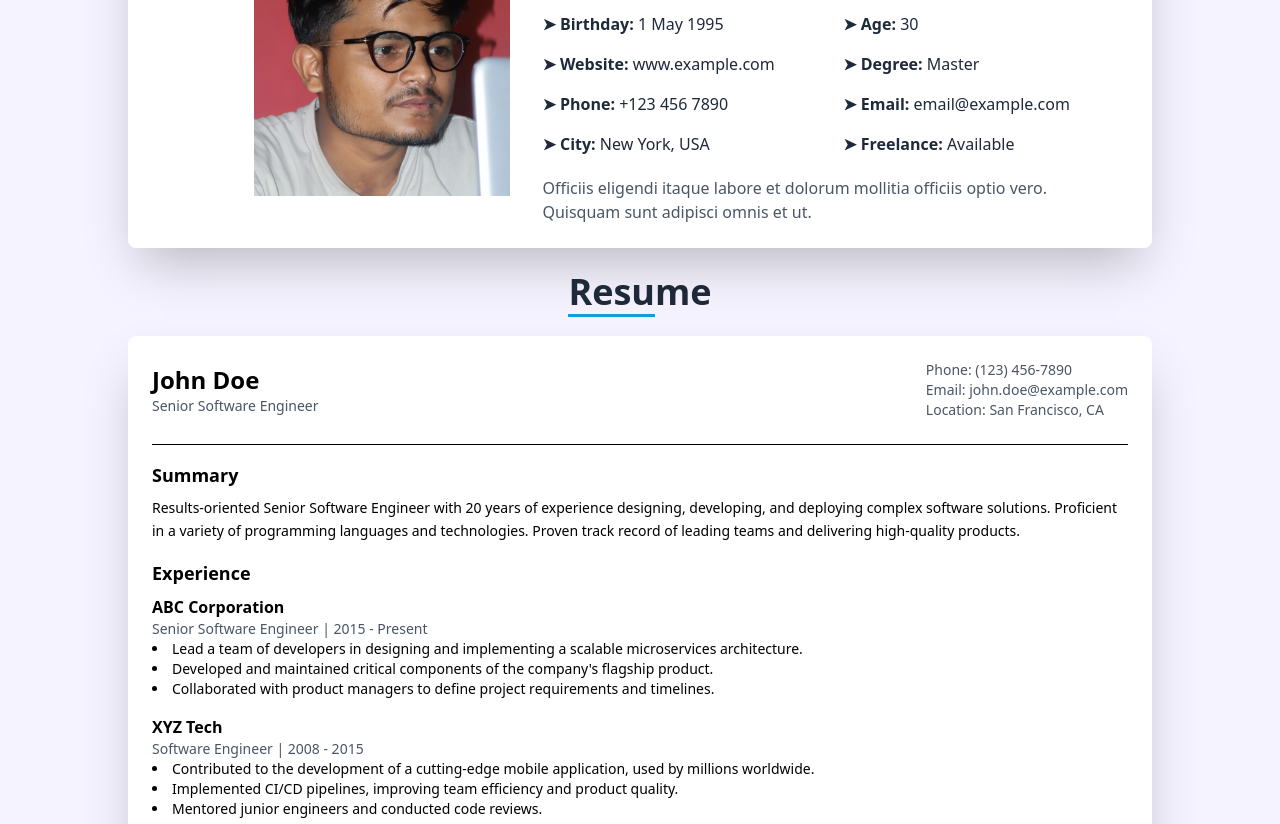
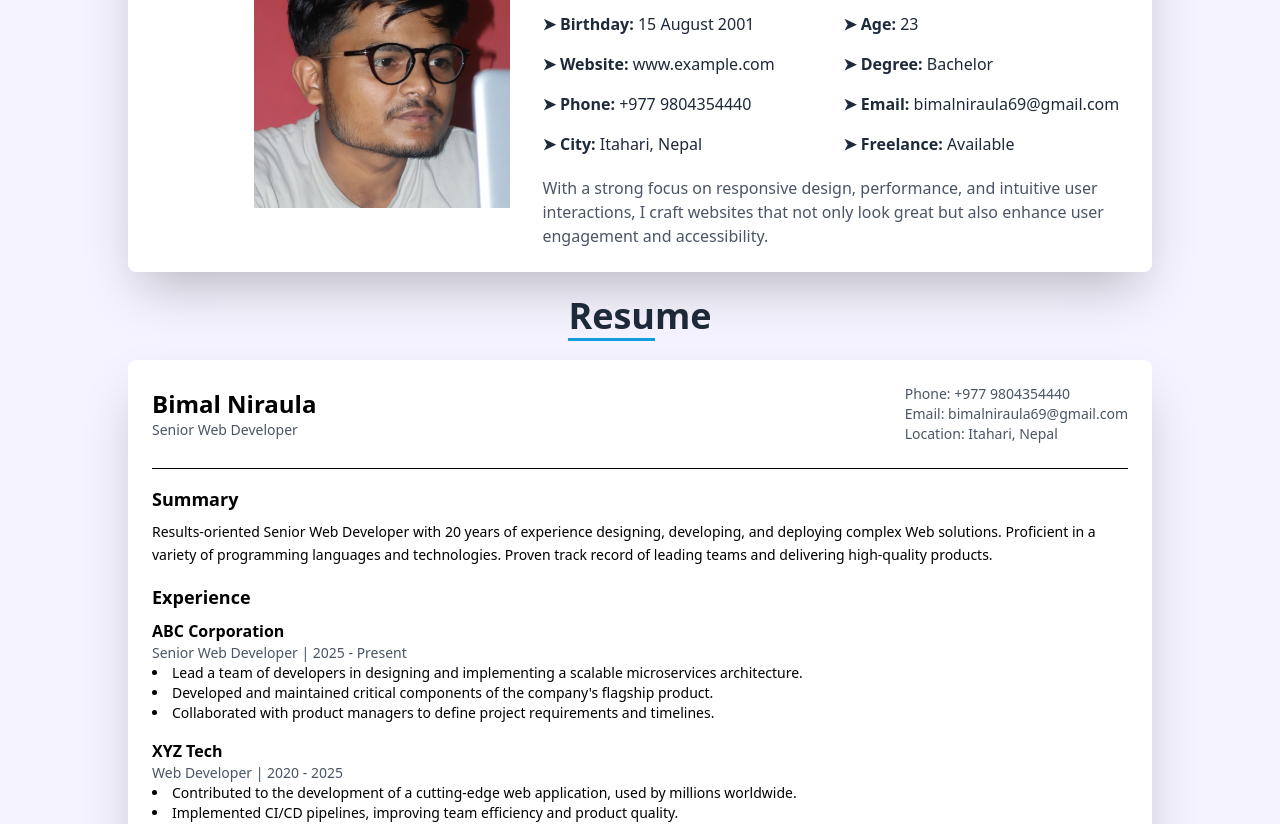
Before and after one commit to BimalNiraula69/Portfolio-Site, a React (Vite) app: page / in a window 1280 px wide. Shown: the part 1000-1824 px from the top of the page. Built offline with nearby package versions, Linux system fonts and the light colour scheme.

Commit message:
almost done

```diff
--- a/package.json
+++ b/package.json
@@ -17,6 +17,7 @@
     "@tailwindcss/vite": "^4.0.3",
     "autoprefixer": "^10.4.20",
     "bootstrap": "^5.3.3",
+    "emailjs-com": "^3.2.0",
     "framer-motion": "^12.4.2",
     "postcss": "^8.5.1",
     "react": "^18.3.1",
@@ -24,6 +25,7 @@
     "react-dom": "^18.3.1",
     "react-icons": "^5.4.0",
     "react-router-dom": "^7.1.3",
+    "react-scroll": "^1.9.2",
     "react-simple-typewriter": "^5.0.1",
     "styled-components": "^6.1.14",
     "tailwindcss": "^4.0.3"
--- a/src/App.jsx
+++ b/src/App.jsx
@@ -1,10 +1,27 @@
+import { BrowserRouter, Routes, Route } from "react-router-dom"
 import Home from "./components/Home"
+import Contact from './components/Contact'
+import About from './components/About'
+import Resume from './components/Resume'
+import Portfolio from './components/Portfolio'
+import Services from './components/Services'
+import MainContent from './components/MainContent'
+import Posts from './components/Posts'
 
 function App() {
   return(
-    <div>
-      <Home/>
-    </div>
+  <BrowserRouter>
+      <Routes>
+        <Route path="/" element={<Home />} />
+        <Route path="/maincontent" element={<MainContent />} />
+        <Route path="/posts" element={<Posts />} />
+        <Route path="/about" element={<About />} />
+        <Route path="/resume" element={<Resume />} />
+        <Route path="/portfolio" element={<Portfolio />} />
+        <Route path="/services" element={<Services />} />
+        <Route path="/contact" element={<Contact />} />
+      </Routes>
+  </BrowserRouter>
   )
 }
 
--- a/src/components/About.jsx
+++ b/src/components/About.jsx
@@ -36,23 +36,23 @@ const About = () => {
           <div>
             <h1 className="text-xl font-bold">UI/UX Designer & Web Developer</h1>
             <p className="text-sm text-gray-600 mt-3">
-              Lorem ipsum dolor sit amet, consectetur adipiscing elit, sed do eiusmod tempor incididunt ut labore et dolore magna aliqua.
+            As a passionate Web Developer and UI/UX Designer, I create visually stunning and user-friendly digital experiences that seamlessly blend functionality with aesthetics.
             </p>
           </div>
 
           <div className="grid grid-cols-1 sm:grid-cols-2 gap-4 mt-5">
-            <p className="text-gray-800"><strong>➤ Birthday:</strong> 1 May 1995</p>
-            <p className="text-gray-800"><strong>➤ Age:</strong> 30</p>
+            <p className="text-gray-800"><strong>➤ Birthday:</strong> 15 August 2001</p>
+            <p className="text-gray-800"><strong>➤ Age:</strong> 23</p>
             <p className="text-gray-800"><strong>➤ Website:</strong> www.example.com</p>
-            <p className="text-gray-800"><strong>➤ Degree:</strong> Master</p>
-            <p className="text-gray-800"><strong>➤ Phone:</strong> +123 456 7890</p>
-            <p className="text-gray-800"><strong>➤ Email:</strong> email@example.com</p>
-            <p className="text-gray-800"><strong>➤ City:</strong> New York, USA</p>
+            <p className="text-gray-800"><strong>➤ Degree:</strong> Bachelor</p>
+            <p className="text-gray-800"><strong>➤ Phone:</strong> +977 9804354440</p>
+            <p className="text-gray-800"><strong>➤ Email:</strong> bimalniraula69@gmail.com</p>
+            <p className="text-gray-800"><strong>➤ City:</strong> Itahari, Nepal</p>
             <p className="text-gray-800"><strong>➤ Freelance:</strong> Available</p>
           </div>
 
           <p className="text-gray-600 mt-5">
-            Officiis eligendi itaque labore et dolorum mollitia officiis optio vero. Quisquam sunt adipisci omnis et ut.
+          With a strong focus on responsive design, performance, and intuitive user interactions, I craft websites that not only look great but also enhance user engagement and accessibility.
           </p>
         </div>
       </div>
--- a/src/components/MainContent.jsx
+++ b/src/components/MainContent.jsx
@@ -2,6 +2,7 @@ import React from 'react';
 import assets from "../assets/assets";
 import { useTypewriter, Cursor } from 'react-simple-typewriter';
 import { FaFacebookF, FaGithub, FaLinkedinIn } from "react-icons/fa";
+import { Link } from 'react-router-dom';
 
 const MainContent = () => {
   const [text] = useTypewriter({
@@ -30,11 +31,11 @@ const MainContent = () => {
         <div className="container mx-auto px-4">
           <div className="flex justify-center items-center py-4">
             <ul className="flex flex-row space-x-4 text-center">
-              <li><a href="#" className="nav-item text-white hover:text-[#149ddd] transition duration-300">About</a></li>
-              <li><a href="#" className="nav-item text-white hover:text-[#149ddd] transition duration-300">Resume</a></li>
-              <li><a href="#" className="nav-item text-white hover:text-[#149ddd] transition duration-300">Portfolio</a></li>
-              <li><a href="#" className="nav-item text-white hover:text-[#149ddd] transition duration-300">Services</a></li>
-              <li><a href="#" className="nav-item text-white hover:text-[#149ddd] transition duration-300">Contact</a></li>
+              <li><Link to="/about" className="nav-item text-white hover:text-[#149ddd] transition duration-300">About</Link></li>
+              <li><Link to="/resume" className="nav-item text-white hover:text-[#149ddd] transition duration-300">Resume</Link></li>
+              <li><Link to="/portfolio" className="nav-item text-white hover:text-[#149ddd] transition duration-300">Portfolio</Link></li>
+              <li><Link to="/services" className="nav-item text-white hover:text-[#149ddd] transition duration-300">Services</Link></li>
+              <li><Link to="/contact" className="nav-item text-white hover:text-[#149ddd] transition duration-300">Contact</Link></li>
             </ul>
           </div>
         </div>
@@ -44,9 +45,9 @@ const MainContent = () => {
       <div className="absolute inset-0 flex flex-col justify-center items-center text-center text-white p-5">
         <img src={assets.bimalniraula} alt="Profile" className="w-26 h-26 sm:w-32 sm:h-32 md:w-40 md:h-40 rounded-full mb-1" />
         <div className="flex items-center justify-center gap-3 sm:gap-4 md:gap-5 my-3">
-          <FaFacebookF className="cursor-pointer w-5 h-5 sm:w-6 sm:h-6" />
-          <FaGithub className="cursor-pointer w-5 h-5 sm:w-6 sm:h-6" />
-          <FaLinkedinIn className="cursor-pointer w-5 h-5 sm:w-6 sm:h-6" />
+       <Link to="https://www.facebook.com/profile.php?id=61571313576365"><FaFacebookF className="cursor-pointer w-5 h-5 sm:w-6 sm:h-6" /></Link>
+       <Link to="https://github.com/BimalNiraula69?tab=repositories"><FaGithub className="cursor-pointer w-5 h-5 sm:w-6 sm:h-6" /></Link>
+       <Link to="https://www.linkedin.com/in/bimal-niraula-44573b351/"><FaLinkedinIn className="cursor-pointer w-5 h-5 sm:w-6 sm:h-6" /></Link>
         </div>
         <h1 className="text-white text-3xl sm:text-4xl md:text-5xl font-bold">Bimal Niraula</h1>
         <p className="text-white text-lg sm:text-xl mt-2">
--- a/src/components/Resume.jsx
+++ b/src/components/Resume.jsx
@@ -6,17 +6,17 @@ const Resume = () => {
       <h2 className="text-4xl font-bold text-gray-800 text-center mb-6">
         <span className="underline-custom">Resu</span>me
       </h2>
-      <div className="max-w-5xl w-full h-auto bg-white rounded-lg shadow-2xl flex flex-col">
+      <div className="max-w-5xl w-full h-auto bg-white rounded-lg shadow-2xl flex flex-col mb-6">
         <div className="p-6 flex-grow">
           <div className="flex flex-col sm:flex-row justify-between items-start sm:items-center mb-6">
             <div>
-              <h2 className="text-2xl font-semibold">John Doe</h2>
-              <p className="text-sm text-gray-600">Senior Software Engineer</p>
+              <h2 className="text-2xl font-semibold">Bimal Niraula</h2>
+              <p className="text-sm text-gray-600">Senior Web Developer</p>
             </div>
             <div className="text-sm text-gray-600 mt-4 sm:mt-0">
-              <p>Phone: (123) 456-7890</p>
-              <p>Email: john.doe@example.com</p>
-              <p>Location: San Francisco, CA</p>
+              <p>Phone: +977 9804354440</p>
+              <p>Email: bimalniraula69@gmail.com</p>
+              <p>Location: Itahari, Nepal</p>
             </div>
           </div>
 
@@ -25,8 +25,8 @@ const Resume = () => {
           <div>
             <h3 className="text-lg font-semibold mb-2">Summary</h3>
             <p className="text-sm leading-relaxed">
-              Results-oriented Senior Software Engineer with 20 years of experience designing, developing, and deploying
-              complex software solutions. Proficient in a variety of programming languages and technologies. Proven track
+              Results-oriented Senior Web Developer with 20 years of experience designing, developing, and deploying
+              complex Web solutions. Proficient in a variety of programming languages and technologies. Proven track
               record of leading teams and delivering high-quality products.
             </p>
           </div>
@@ -35,7 +35,7 @@ const Resume = () => {
             <h3 className="text-lg font-semibold mb-2">Experience</h3>
             <div>
               <h4 className="text-md font-semibold">ABC Corporation</h4>
-              <p className="text-sm text-gray-600">Senior Software Engineer | 2015 - Present</p>
+              <p className="text-sm text-gray-600">Senior Web Developer | 2025 - Present</p>
               <ul className="list-disc list-inside text-sm">
                 <li>Lead a team of developers in designing and implementing a scalable microservices architecture.</li>
                 <li>Developed and maintained critical components of the company's flagship product.</li>
@@ -44,9 +44,9 @@ const Resume = () => {
             </div>
             <div className="mt-4">
               <h4 className="text-md font-semibold">XYZ Tech</h4>
-              <p className="text-sm text-gray-600">Software Engineer | 2008 - 2015</p>
+              <p className="text-sm text-gray-600">Web Developer | 2020 - 2025</p>
               <ul className="list-disc list-inside text-sm">
-                <li>Contributed to the development of a cutting-edge mobile application, used by millions worldwide.</li>
+                <li>Contributed to the development of a cutting-edge web application, used by millions worldwide.</li>
                 <li>Implemented CI/CD pipelines, improving team efficiency and product quality.</li>
                 <li>Mentored junior engineers and conducted code reviews.</li>
               </ul>
--- a/src/components/Services.jsx
+++ b/src/components/Services.jsx
@@ -42,7 +42,7 @@ const Services = () => {
   ];
 
   return (
-    <div className='bg-[#F5F3FF] relative w-screen min-h-screen flex flex-col justify-between items-center'>
+    <div className='bg-[#F5F3FF] relative w-screen min-h-screen flex flex-col justify-between items-center overflow-x-hidden'>
       <h2 className="text-4xl font-bold text-gray-800 h-full flex items-center mb-4">
         <span className="underline-custom">Servi</span>ces
       </h2>
--- a/src/index.css
+++ b/src/index.css
@@ -1 +1,5 @@
 @import "tailwindcss";
+
+html {
+    scroll-behavior: smooth;
+  }
```
Also changed, not shown: 1 other file (tests, documents, lock files or other folders).
